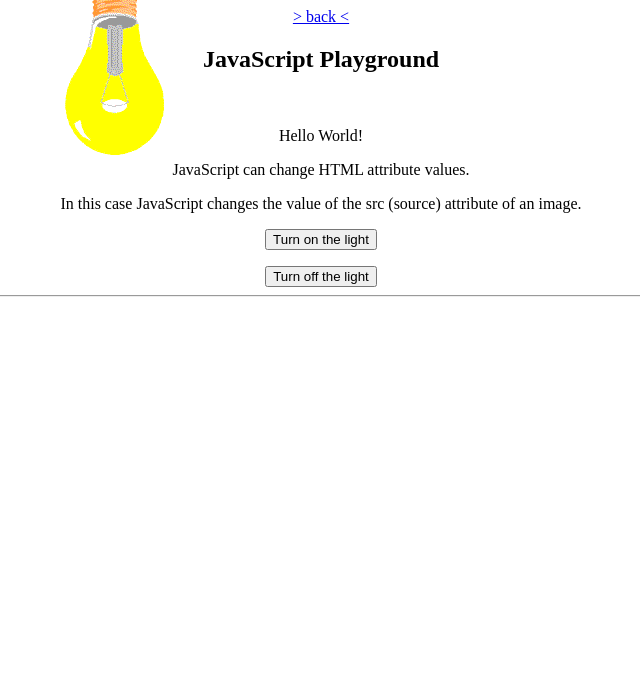
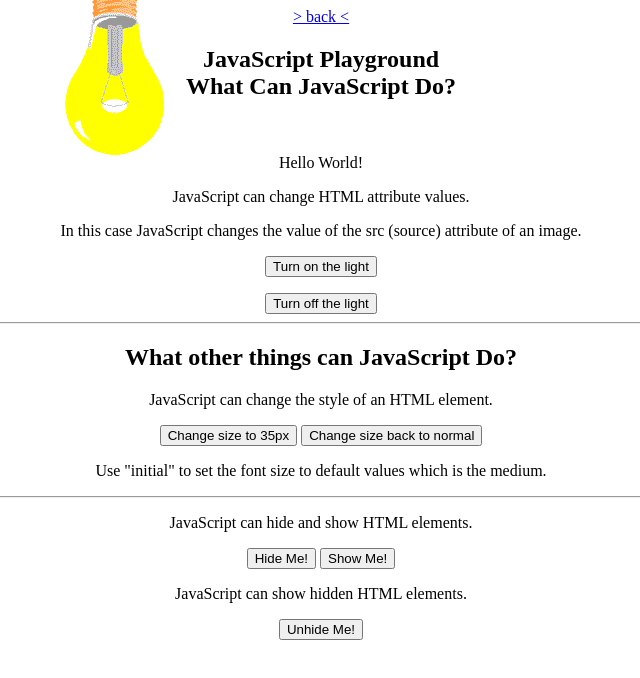
Before and after one commit to Joshito1/Coding-Playgrounds, a plain HTML site: page js.html in a window 1280 px wide. Both pictures are taken after a click on the button "Turn on the light". Shown: the whole page, without its empty margins (319-959 px from the left). Drawn offline with Linux system fonts and the light colour scheme.

Commit message:
Add files via upload

```diff
--- a/js.html
+++ b/js.html
@@ -9,11 +9,12 @@
     <title>JavaScript Playgrounds</title>
 </head>
 
-<body style="background-color: black;">
+<body>
+    <!-- style="background-color: black;" -->
     <nav>
         <a href="index.html">&gt; back &lt;</a>
     </nav>
-    <h2>JavaScript Playground</h2>
+    <h2>JavaScript Playground <br> What Can JavaScript Do? </h2>
     <br>
     <p>Hello World!</p>
     <p>JavaScript can change HTML attribute values.</p>
@@ -22,14 +23,34 @@
     <div>
         <img id="myimage" src="images/pic_bulboff.gif" style="width:100px;">
         <div class="on-btn-div">
-            <button onclick="lightbulbon(); bg_on()">Turn on the light</button>
+            <button onclick="lightbulb_on(); bg_on()">Turn on the light</button>
         </div>
         <div class="off-btn-div">
-            <button onclick="lightbulboff(); bg_off()">Turn off the light</button>
+            <button onclick="lightbulb_off(); bg_off()">Turn off the light</button>
         </div>
     </div>
     <!-- End of lightbulb Demo -->
     <hr>
+    <!-- Start of JS HTML Styles -->
+    <h2>What other things can JavaScript Do?</h2>
+
+    <p id="px">JavaScript can change the style of an HTML element.</p>
+
+    <button type="button" onclick="big_size()">Change size to 35px</button>
+    <button type="button" onclick="normal_size()">Change size back to normal</button>
+    <p>Use "initial" to set the font size to default values which is the medium.</p>
+    <!-- End of JS HTML Styles -->
+    <hr>
+    <!-- Start of JS hide/show HTML Elements -->
+    <p id="hide/show">JavaScript can hide and show HTML elements.</p>
+    <button type="button" onclick="hide_Elem()">Hide Me!</button>
+    <button type="button" onclick="show_Elem()">Show Me!</button>
+
+    <p>JavaScript can show hidden HTML elements.</p>
+    <p id="hidden_txt" style="display: none;">Pekaboo!</p>
+    <button type="button" onclick="show_hidden_Elem()">Unhide Me!</button>
+    <!-- End of JS hide/show HTML Elements -->
+
     <script src="js.js"></script>
 </body>
 
--- a/js.js
+++ b/js.js
@@ -1,15 +1,35 @@
 function bg_on() {
-  document.body.style.backgroundColor = "white";
+  document.body.style.backgroundColor = "initial";
 }
 
 function bg_off() {
   document.body.style.backgroundColor = "black";
 }
 
-function lightbulbon() {
+function lightbulb_on() {
   document.getElementById("myimage").src = "images/pic_bulbon.gif";
 }
 
-function lightbulboff() {
+function lightbulb_off() {
   document.getElementById("myimage").src = "images/pic_bulboff.gif";
 }
+
+function big_size() {
+  document.getElementById("px").style.fontSize = "35px";
+}
+
+function normal_size() {
+  document.getElementById("px").style.fontSize = "initial";
+}
+
+function hide_Elem() {
+  document.getElementById("hide/show").style.display = "none";
+}
+
+function show_Elem() {
+  document.getElementById("hide/show").style.display = "block";
+}
+
+function show_hidden_Elem() {
+  document.getElementById("hidden_txt").style.display = "block";
+}
```
